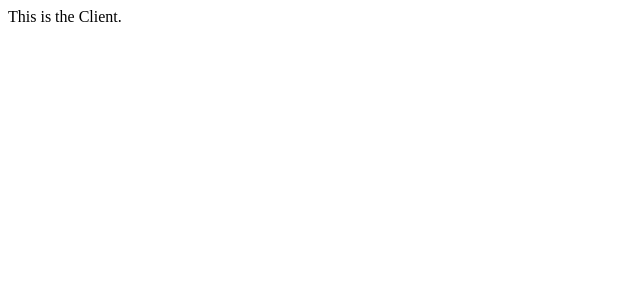
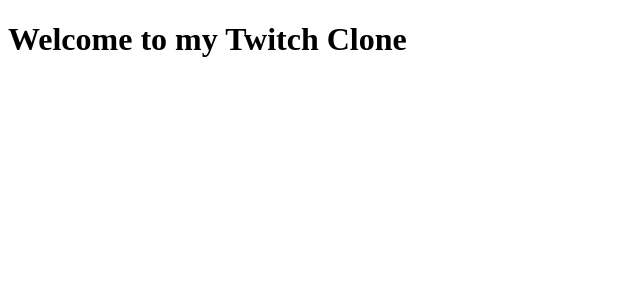
Before and after one commit to todokku/twitch.tv_clone, a React (Create React App) app in the folder client/: page / in a window 1280 px wide. Shown: the top 300 px of the page, without its empty margins (0-640 px from the left). Built offline with nearby package versions, Linux system fonts and the light colour scheme.

Commit message:
Router Basics
Basic wiring of Router Components.

```diff
--- a/client/src/components/App.js
+++ b/client/src/components/App.js
@@ -1,6 +1,43 @@
 import React from "react";
+import { BrowserRouter as Router, Route } from "react-router-dom";
 
-function App() {
-  return <div className="App">This is the Client.</div>;
-}
+const App = () => {
+  return (
+    <Router>
+      <div>
+        <Route path="/" exact component={Home} />
+        <Route path="/availablestreams" component={AvailableStreams} />
+        <Route path="/startstream" component={StartStream} />
+      </div>
+    </Router>
+  );
+};
+
+const Home = () => {
+  return (
+    <div>
+      <h1>Welcome to my Twitch Clone</h1>
+    </div>
+  );
+};
+
+const AvailableStreams = () => {
+  return <div>These Are the Available Streams</div>;
+};
+
+const StartStream = () => {
+  return (
+    <div>
+      Start Your Stream. <br />
+      <button
+        onClick={(e) => {
+          console.log("Stream Started");
+        }}
+      >
+        Launch Client
+      </button>
+    </div>
+  );
+};
+
 export default App;
```
